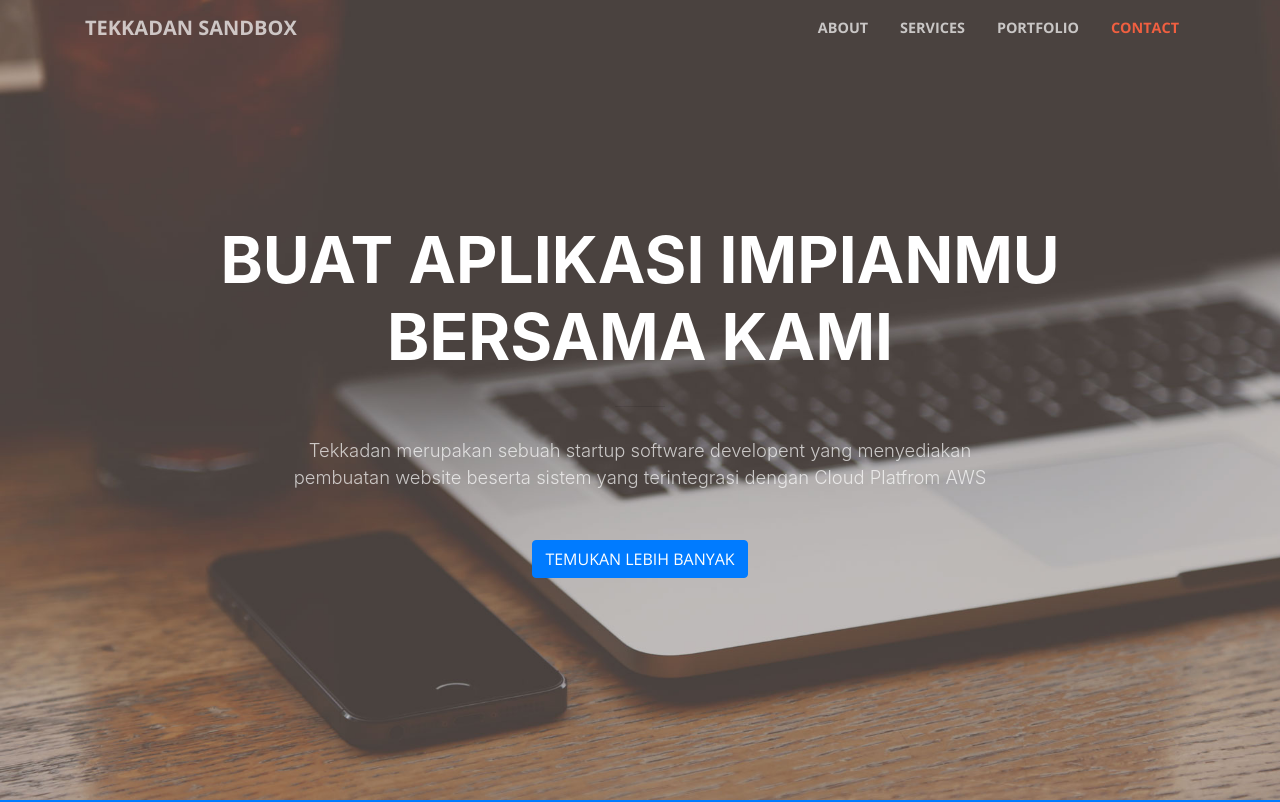
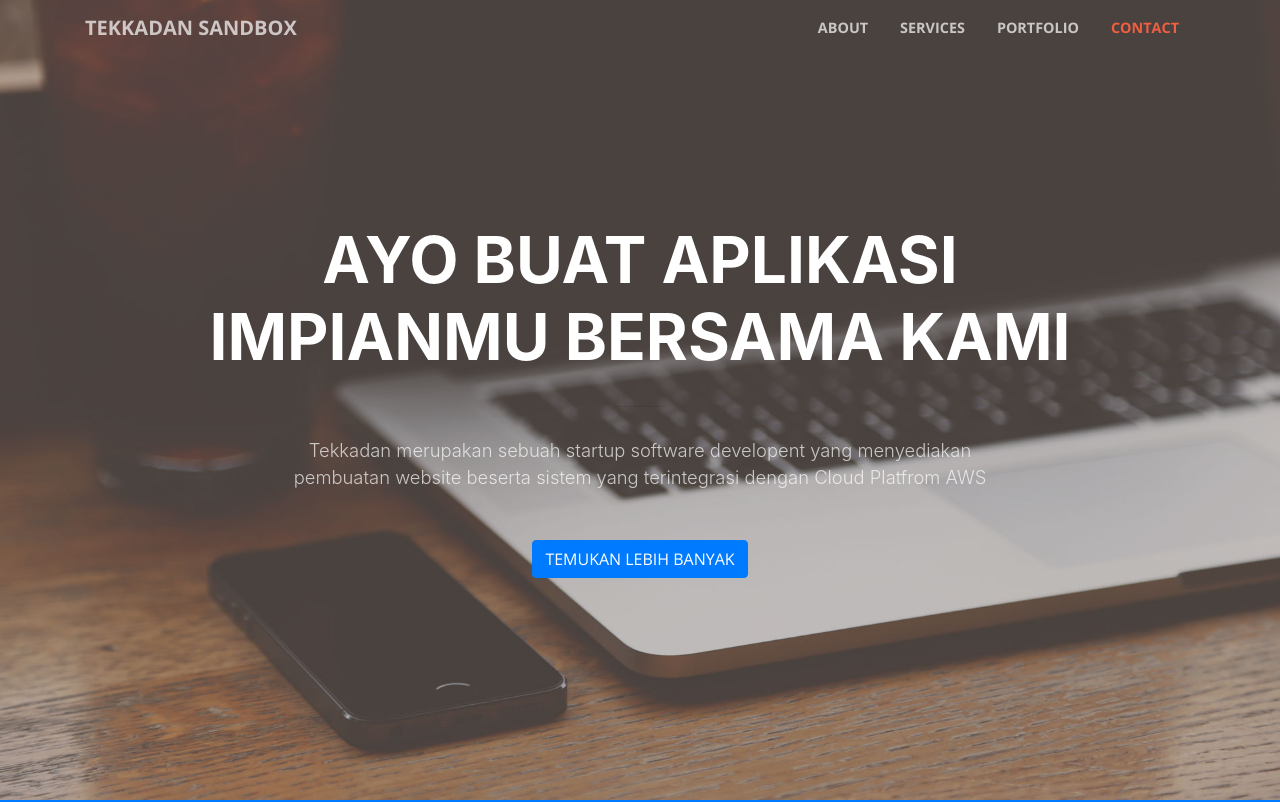
Before and after one commit to sdcilsy/landing-page, a website with bundled scripts: page index.html in a window 1280 px wide. Shown: the top 802 px of the page. Built offline with nearby package versions, Linux system fonts and the light colour scheme.

Commit message:
edit index.html

```diff
--- a/index.html
+++ b/index.html
@@ -59,7 +59,7 @@
       <div class="row">
         <div class="col-lg-10 mx-auto">
           <h1 class="text-uppercase">
-            <strong>Buat Aplikasi Impianmu bersama kami</strong>
+            <strong>Ayo Buat Aplikasi Impianmu bersama kami</strong>
           </h1>
           <hr>
         </div>
```
